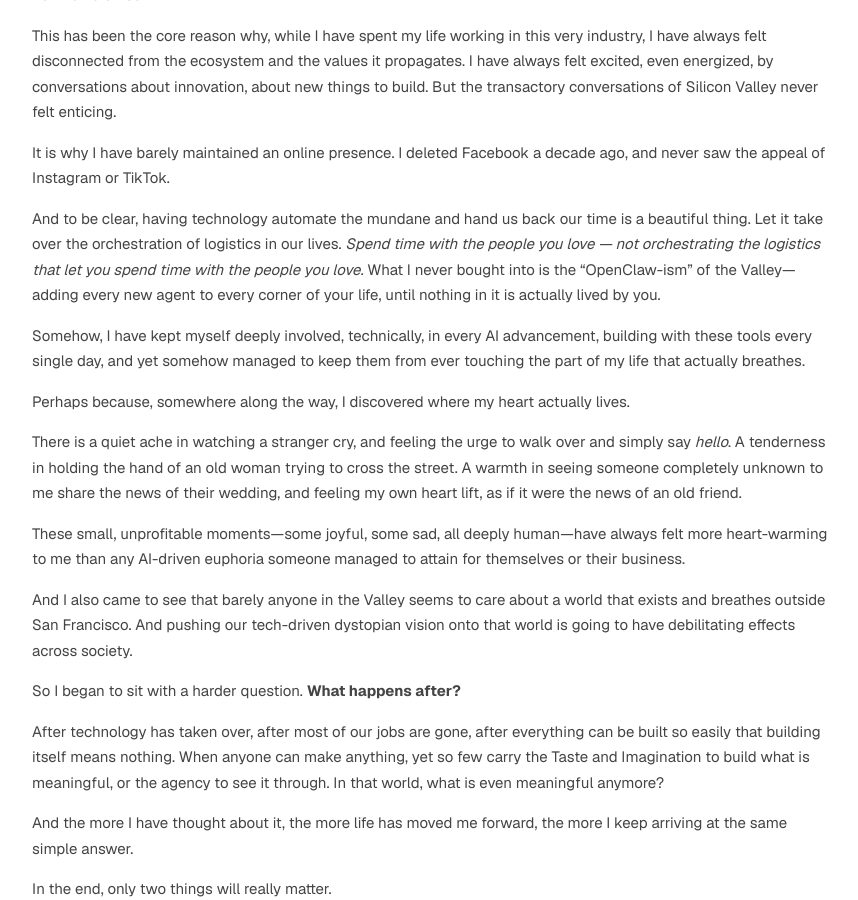
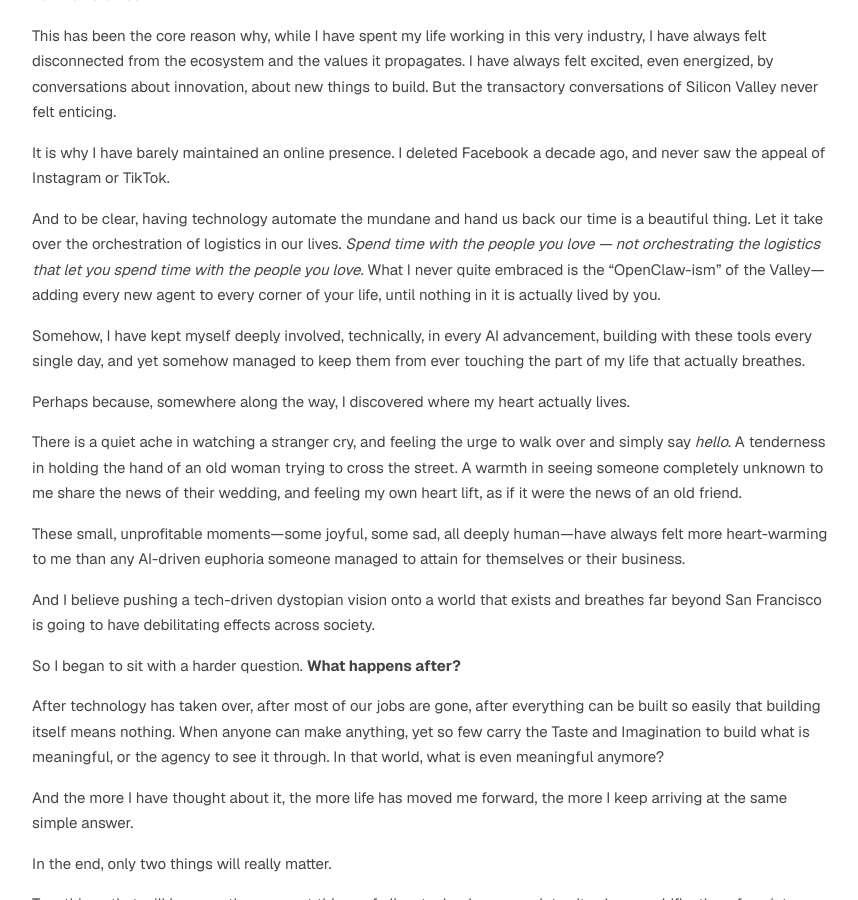
Before and after one commit to trmanish/trmanish.github.io, a Jekyll site: the page built from _posts/2026-06-06-the-last-scarce-things.md, in a window 1280 px wide and 900 px high, scrolled down 837 px. Shown: the whole window, without its empty margins (208-1066 px from the left). Built offline with Jekyll 4.4.1, drawn with Linux system fonts in a browser that asks for light colours.

Commit message:
Soften Valley lines, restore blog paragraph spacing in PDF

```diff
--- a/_posts/2026-06-06-the-last-scarce-things.md
+++ b/_posts/2026-06-06-the-last-scarce-things.md
@@ -30,7 +30,7 @@ This has been the core reason why, while I have spent my life working in this ve
 
 It is why I have barely maintained an online presence. I deleted Facebook a decade ago, and never saw the appeal of Instagram or TikTok.
 
-And to be clear, having technology automate the mundane and hand us back our time is a beautiful thing. Let it take over the orchestration of logistics in our lives. *Spend time with the people you love — not orchestrating the logistics that let you spend time with the people you love.* What I never bought into is the "OpenClaw-ism" of the Valley—adding every new agent to every corner of your life, until nothing in it is actually lived by you.
+And to be clear, having technology automate the mundane and hand us back our time is a beautiful thing. Let it take over the orchestration of logistics in our lives. *Spend time with the people you love — not orchestrating the logistics that let you spend time with the people you love.* What I never quite embraced is the "OpenClaw-ism" of the Valley—adding every new agent to every corner of your life, until nothing in it is actually lived by you.
 
 Somehow, I have kept myself deeply involved, technically, in every AI advancement, building with these tools every single day, and yet somehow managed to keep them from ever touching the part of my life that actually breathes.
 
@@ -40,7 +40,7 @@ There is a quiet ache in watching a stranger cry, and feeling the urge to walk o
 
 These small, unprofitable moments—some joyful, some sad, all deeply human—have always felt more heart-warming to me than any AI-driven euphoria someone managed to attain for themselves or their business.
 
-And I also came to see that barely anyone in the Valley seems to care about a world that exists and breathes outside San Francisco. And pushing our tech-driven dystopian vision onto that world is going to have debilitating effects across society.
+And I believe pushing a tech-driven dystopian vision onto a world that exists and breathes far beyond San Francisco is going to have debilitating effects across society.
 
 So I began to sit with a harder question. **What happens after?**
 
```
Also changed, not shown: the-last-scarce-things-pdf.md (+4 -4 lines), 1 other file.
